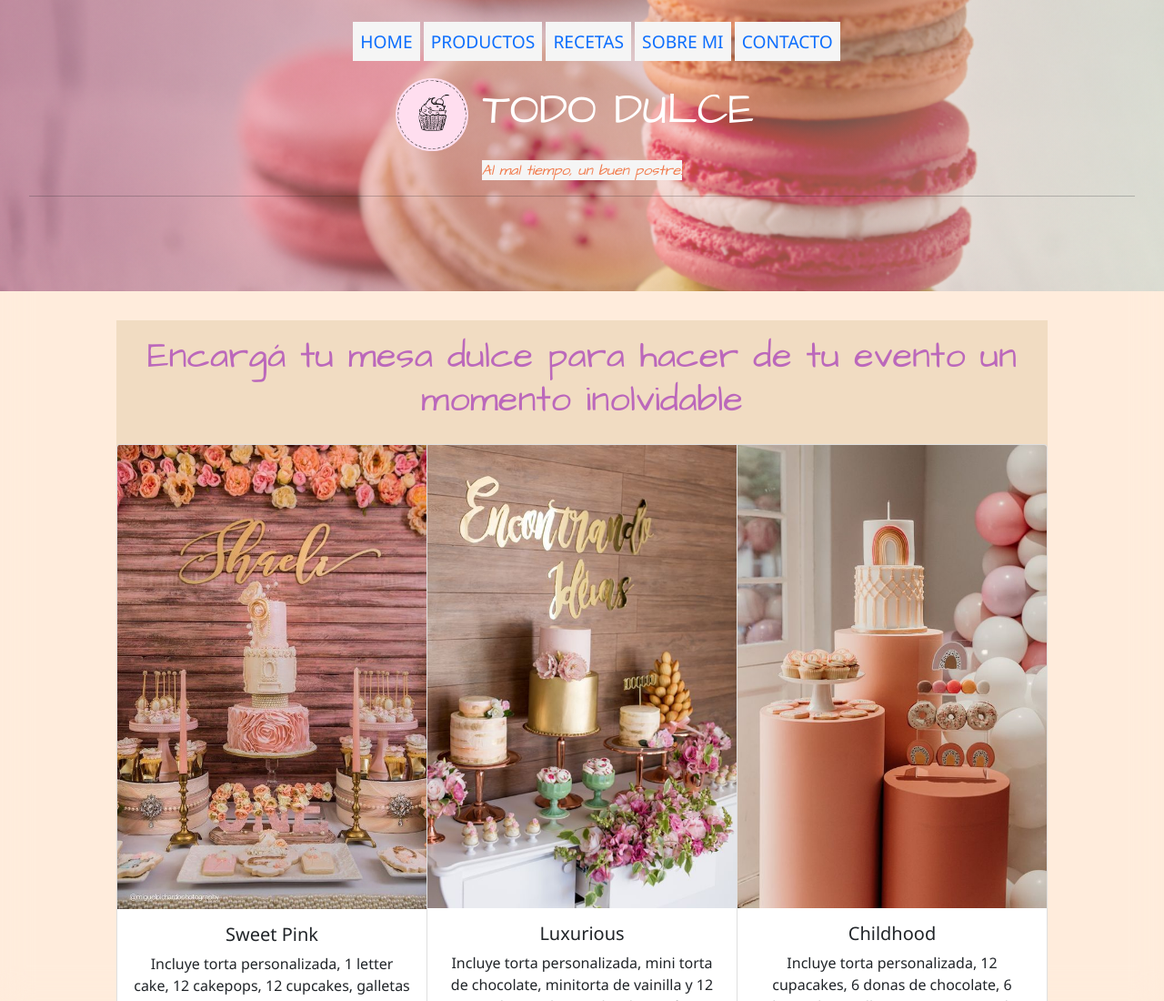
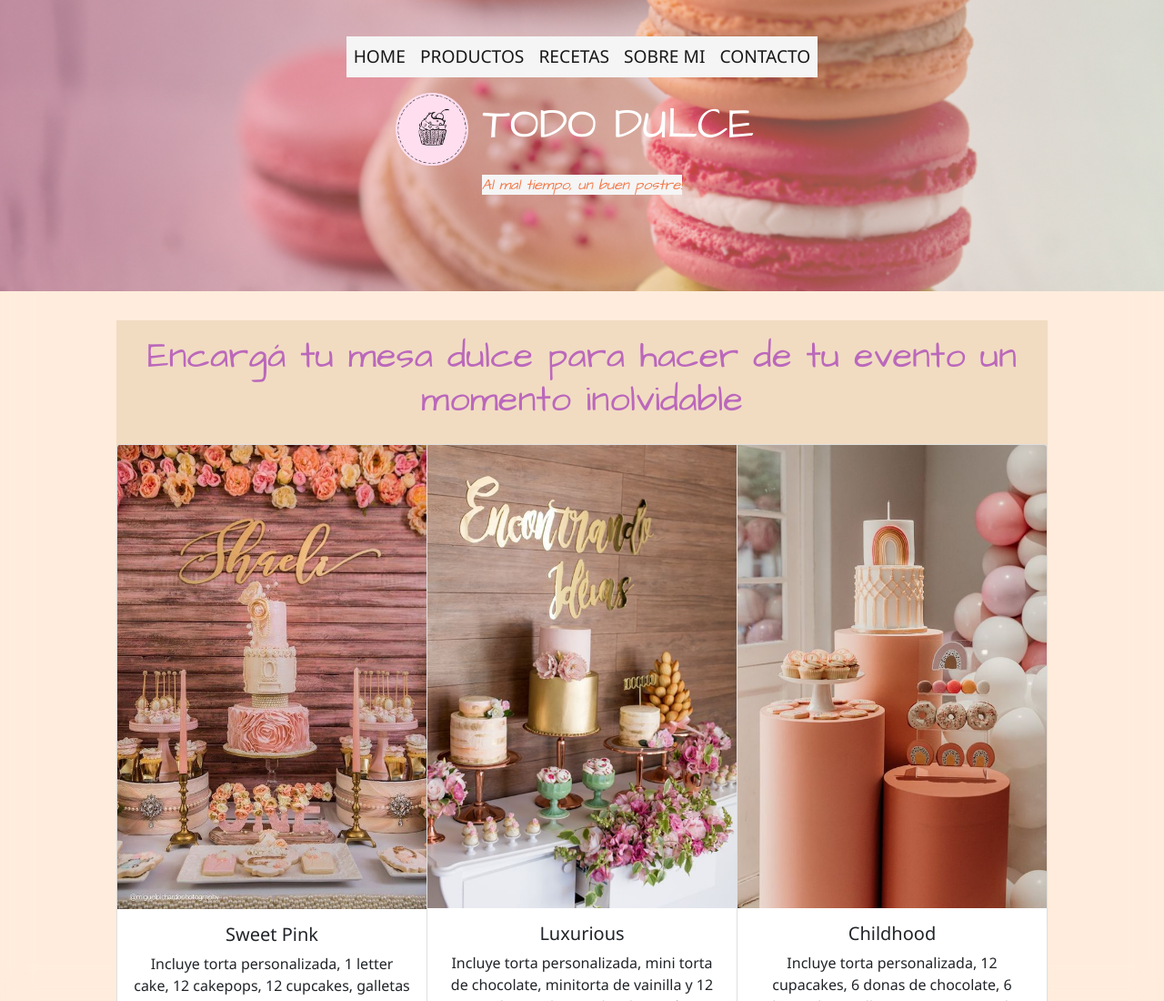
Before and after one commit to VillafaneMaria/DesarrolloWebCoder, a website: page index.html in a window 1280 px wide. Shown: the top 1100 px of the page at 91% size. Drawn offline with nearby package versions, Linux system fonts and the light colour scheme.

Commit message:
cambios navbar

```diff
--- a/estilos.css
+++ b/estilos.css
@@ -9,7 +9,7 @@
     background-repeat:no-repeat;
     height: 40vh;
     padding: 2rem;
-    background: #fffbd5;  /* fallback for old browsers */
+    /*background: #fffbd5;  /* fallback for old browsers */
     background: -webkit-linear-gradient(to right, #b20a2c, #fffbd5);  /* Chrome 10-25, Safari 5.1-6 */
     background: linear-gradient(to right, hsla(348, 89%, 37%, 0.336), hsla(54, 100%, 92%, 0.452)),url(./imagenes/banner10.jpg); /* W3C, IE 10+/ Edge, Firefox 16+, Chrome 26+, Opera 12+, Safari 7+ */
     background-size: cover;
--- a/index.html
+++ b/index.html
@@ -18,7 +18,38 @@
 </head>
 
 <body>
-    <header class="header-banner">
+    <header>
+        <!--BOOSTRAP-->
+        <nav class="navbar navbar-expand-lg navbar-light bg-none">
+            <div class="container-fluid-center">
+                <button class="navbar-toggler" type="button" data-bs-toggle="collapse"
+                    data-bs-target="#navbarTogglerDemo03" aria-controls="navbarTogglerDemo03" aria-expanded="false"
+                    aria-label="Toggle navigation">
+                    <span class="navbar-toggler-icon"></span>
+                </button>
+                <div class="collapse navbar-collapse" id="navbarTogglerDemo03">
+                    <ul class="navbar-nav me-auto mb-2 mb-lg-0">
+                        <li class="nav-item">
+                            <a class="nav-link active" aria-current="page" href="index.html">Home</a>
+                        </li>
+                        <li class="nav-item">
+                            <a class="nav-link active" aria-current="page" href="productos.html">Productos</a>
+                        </li>
+                        <li class="nav-item">
+                            <a class="nav-link active" aria-current="page" href="recetas.html">Recetas</a>
+                        </li>
+                        <li class="nav-item">
+                            <a class="nav-link active" aria-current="page" href="sobremi.html">Sobre mi</a>
+                        </li>
+                        <li class="nav-item">
+                            <a class="nav-link active" aria-current="page" href="contacto.html">Contacto</a>
+                        </li>
+                    </ul>
+                </div>
+            </div>
+
+        </nav>
+        <!--<header class="header-banner">
         <nav class="header--navbar">
             <ul class="header-navbar--principal">
                 <li><a href="index.html"> Home </a></li>
@@ -27,7 +58,7 @@
                 <li><a href="sobremi.html"> Sobre mi </a></li>
                 <li><a href="contacto.html">Contacto</a></li>
             </ul>
-        </nav>
+        </nav>-->
 
         <!--logo-->
         <div class="identidad">
@@ -36,7 +67,7 @@
         </div>
         <!--slogan-->
         <em class="header_em">Al mal tiempo, un buen postre!</em>
-        <hr>
+
     </header>
 
     <main>
--- a/style.scss
+++ b/style.scss
@@ -88,6 +88,32 @@ em{
 .logo{
     height: 80px;
     width: 80px;
+}
+
+header{
+    background-repeat:no-repeat;
+    height: 40vh;
+    padding: 2rem;
+    /*background: #fffbd5;  /* fallback for old browsers */
+    background: -webkit-linear-gradient(to right, #b20a2c, #fffbd5);  /* Chrome 10-25, Safari 5.1-6 */
+    background: linear-gradient(to right, hsla(348, 89%, 37%, 0.336), hsla(54, 100%, 92%, 0.452)),url(./imagenes/banner10.jpg); /* W3C, IE 10+/ Edge, Firefox 16+, Chrome 26+, Opera 12+, Safari 7+ */
+    background-size: cover;
+    background-attachment: fixed;
+    position: relative;
+    text-align: center;
+    .navbar{
+        display: flex;
+        justify-content: center;
+    }
+}
+
+.nav-item a{
+    text-decoration: none;
+    text-transform: uppercase;
+    text-align: center;
+    font-size: 1.2rem;
+    background-color: whitesmoke;
+    padding: 0.5rem;
 }
 
 //INDEX
```
Also changed, not shown: style.css, 1 other file.
